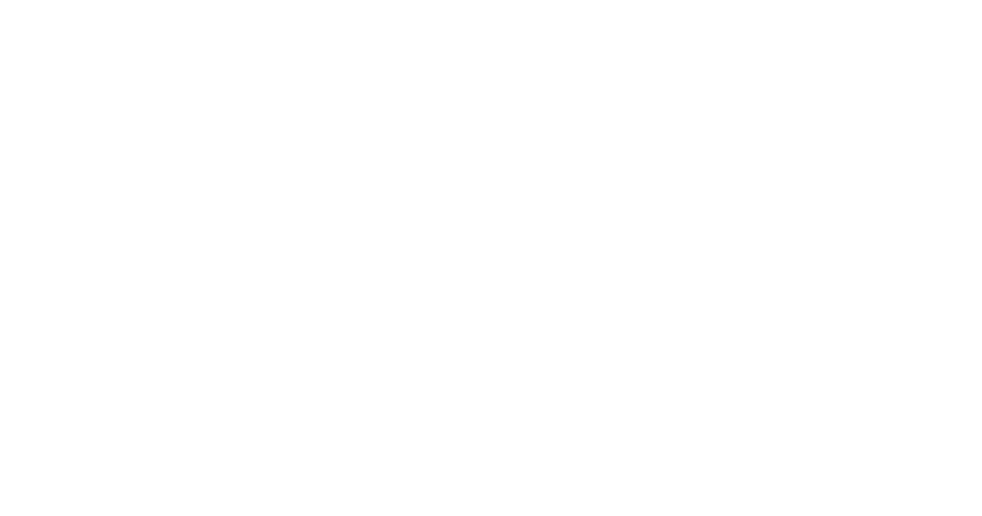
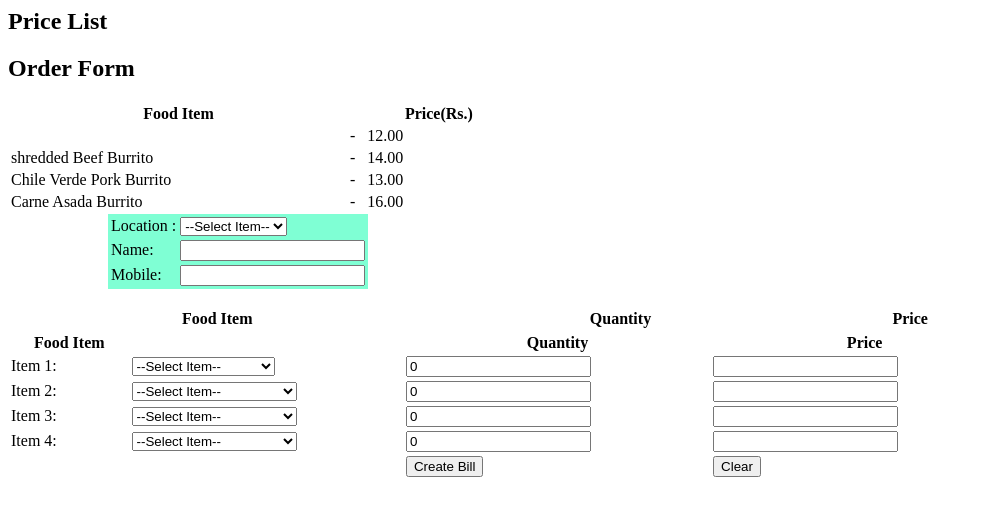
Before and after one commit to RubenVillagrana/assignment5, a plain HTML site: page index.html in a window 1280 px wide. Shown: the whole page, without its empty margins (0-982 px from the left). Drawn offline with Linux system fonts and the light colour scheme; files that its build step writes are made by us from their sources.

Commit message:
Update index.html

```diff
--- a/index.html
+++ b/index.html
@@ -1,9 +1,141 @@
-<!DOCTYPE html>
 <html lang="en">
+<html>
 <head>
-    <meta charset="UTF-8">
-    <meta http-equiv="X-UA-Compatible" content="IE=edge">
-    <meta name="tribute webpage" content="width=device-width, initial-scale=1.0">
-    <title>Ruben Villagrana Sr.</title>
-    <link rel="stylesheet" href="CSS/main.css">
+<meta charset="utf-8">
+<title></title>
+ <link rel="stylesheet" type="text/css" href="formCssFile.css">
+<script type="text/javascript" src="scriptfile.js">  </script> </head>
+<link rel="shortcut icon" href="images/favicon.ico">
+</head>
 <body>
+ <div>
+ <h2> Price List </h2>
+<table width="40%" id="alignment" >
+<tr>
+<th>Food Item</th>
+<th></th>
+<th>Price(Rs.)</th>
+</tr>
+<tr>
+<td></td>
+<td> - </td>
+<td>12.00</td>
+</tr>
+<tr>
+<td>shredded Beef Burrito</td>
+<td> - </td>
+<td>14.00</td>
+</tr>
+<tr>
+<td>Chile Verde Pork Burrito</td>
+<td> - </td>
+<td>13.00</td>
+</tr>
+<tr>
+<td>Carne Asada Burrito</td>
+<td> - </td>
+<td>16.00</td>
+</tr>
+<h2>Order Form</h2>
+<table style="background-color:aquamarine;margin-left: 100px;">  <tr>
+<td>Location : </td>
+<td>
+<select>
+<option>--Select Item--</option>
+<option>Lemoore</option>
+<option>Hanford</option>
+</select>
+</td>
+</tr>
+<tr>
+<td>Name:</td>
+<td>
+<input type="text" >
+</td>
+</tr>
+<tr><td>Mobile: </td>
+<td><input type="text" id="mblenmb" onfocusout="checkmob()"></td></tr>
+</table>
+<br>
+<form name="EBform" >
+<table width="80%"  id="alignment" >
+<tr>
+<th>Food Item</th>
+<th> </th>
+<th>Quantity</th>
+<th>Price</th>
+</tr>
+ <form name="EBform" >
+<table width="80%"  id="alignment" >
+<tr>
+<th>Food Item</th>
+<th> </th>
+<th>Quantity</th>
+<th>Price</th>
+ </tr>
+ <tr>
+<td>Item 1:</td>
+<td>
+<select id="item1">
+<option value="1">--Select Item--</option>
+<option value="Turkey Club">Turkey Club</option>
+<option value="Ham and Swiss">Ham and Swiss</option>
+<option value="The Big Rueben">The Big Rueben</option>
+<option value="The ">Carne Asada Burrito</option>
+<option value="Water Bottle">Water Bottle </option>
+</select>
+</td>
+<td><input type="number" value="0" id="q1"></td>
+<td><input type="text" id="p1"></td>
+</tr>
+<tr>
+<td>Item 2:</td>
+<td>
+<select id="item2">
+<option value="1">--Select Item--</option>
+<option value="Chicken Burrito">Chicken Burrito</option>
+<option value="Shredded Beef Burrito">Shredded Beef Burrito</option>
+<option value="Chile Verde Pork Burrito">Chile Verde Pork Burrito</option>
+<option value="Carne Asada Burrito">Carne Asada Burrito</option>
+<option value="Water Bottle ">Water Bottle </option>
+</select>
+</td>
+<td><input  type="number" value="0" id="q2"></td>
+<td><input type="text"  id="p2"></td>
+</tr>
+ <td>Item 3:</td>
+<td>
+<select id="item3">
+<option value="1">--Select Item--</option>
+<option value="Chicken Burrito">Chicken Burrito</option>
+<option value="Shredded Beef Burrito">Shredded Beef Burrito</option>
+<option value="Chile Verde Pork Burrito">Chile Verde Pork Burrito</option>
+<option value="Carne Asada Burrito">Carne Asada Burrito</option>
+<option value="Water Bottle ">Water Bottle </option>
+</select>
+</td>
+<td><input type="number" value="0" id="q3"></td>
+<td><input type="text"  id="p3"></td>
+</tr>
+<td>Item 4:</td>
+<td>
+<select id="item4">
+<option value="1">--Select Item--</option>
+<option value="Chicken Burrito">Chicken Burrito</option>
+<option value="Shredded Beef Burrito">Shredded Beef Burrito</option>
+<option value="Chile Verde Pork Burrito">Chile Verde Pork Burrito</option>
+<option value="Carne Asada Burrito">Carne Asada Burrito</option>
+<option value="Water Bottle ">Water Bottle </option>
+</select>
+</td>
+ <td><input type="number" value="0" id="q4"></td>
+<td><input type="text"  id="p4"></td>
+</tr>
+<tr>
+<td></td>
+<td></td>
+<td><input type="submit" class="button" value="Create Bill" onclick=createBill()></td>
+<td><input type="reset" class="button" value="Clear"></td>
+</tr>
+</table>
+</form>
```
